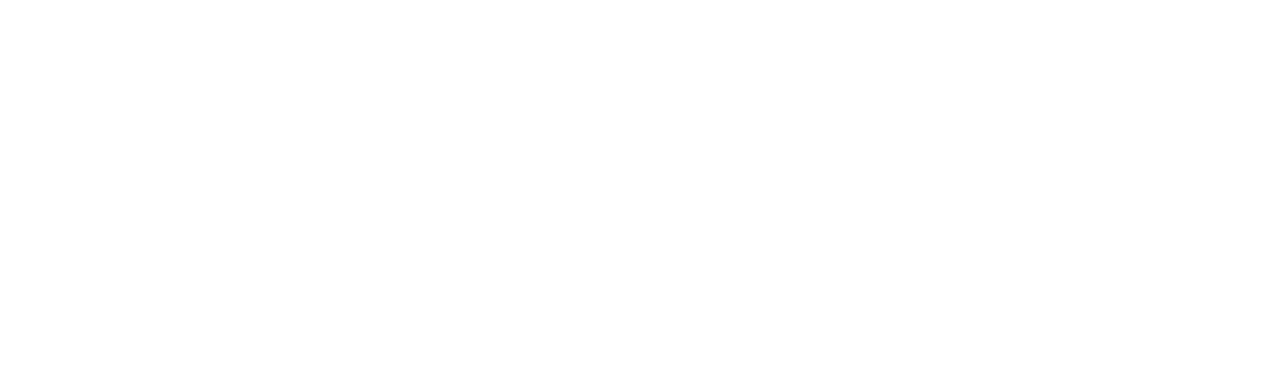
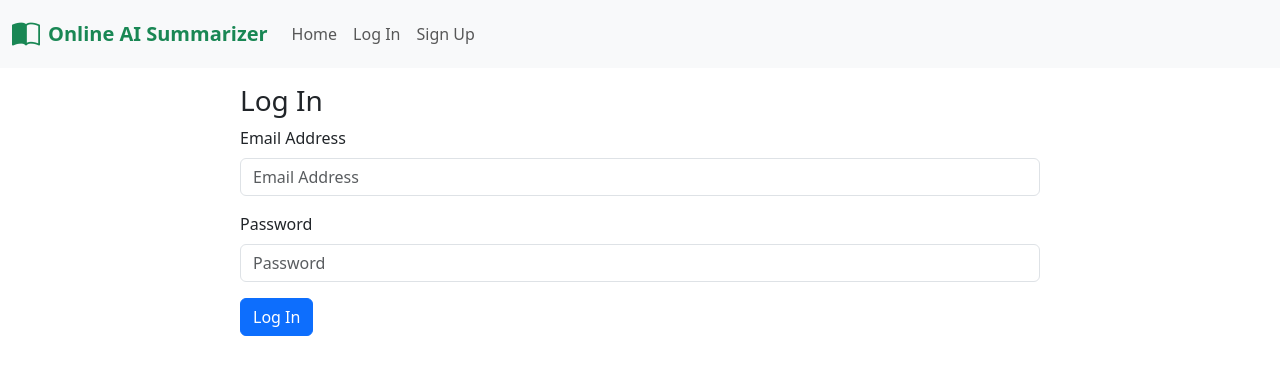
Before and after one commit to jauyeunggithub/ai-summarizer, a Vue app in the folder frontend/: page /login in a window 1280 px wide. Shown: the top 374 px of the page. Built offline with nearby package versions, Linux system fonts and the light colour scheme.

Commit message:
add more pages

```diff
--- /dev/null
+++ b/frontend/src/components/LoggedInTopBar.vue
@@ -0,0 +1,51 @@
+<template>
+  <nav class="navbar navbar-expand-lg navbar-light bg-light">
+    <div class="container-fluid">
+      <router-link
+        class="navbar-brand d-flex justify-content-center align-items-center gap-2"
+        to="/"
+      >
+        <i class="bi bi-book-half fs-3 text-success"></i>
+        <div class="fw-bold text-success">Online AI Summarizer</div>
+      </router-link>
+
+      <button
+        class="navbar-toggler"
+        type="button"
+        data-bs-toggle="collapse"
+        data-bs-target="#navbarNav"
+        aria-controls="navbarNav"
+        aria-expanded="false"
+        aria-label="Toggle navigation"
+      >
+        <span class="navbar-toggler-icon"></span>
+      </button>
+
+      <div class="collapse navbar-collapse" id="navbarNav">
+        <ul class="navbar-nav">
+          <li class="nav-item">
+            <router-link class="nav-link" to="/">Profile</router-link>
+          </li>
+          <li class="nav-item">
+            <router-link class="nav-link" to="/summaries">Summaries</router-link>
+          </li>
+          <li class="nav-item">
+            <button class="nav-link" @click="logOut">Log Out</button>
+          </li>
+        </ul>
+      </div>
+    </div>
+  </nav>
+</template>
+
+<script>
+export default {
+  name: 'LoggedInTopBar',
+  methods: {
+    logOut() {
+      localStorage.clear()
+      this.$router.push('/')
+    },
+  },
+}
+</script>
--- a/frontend/src/http/auth.js
+++ b/frontend/src/http/auth.js
@@ -1,8 +1,8 @@
 import apiClient from '@/plugins/axios'
 
-export const login = ({ username, password }) => {
+export const login = ({ email, password }) => {
   return apiClient.post('/auth/login', {
-    username,
+    email,
     password,
   })
 }
--- a/frontend/src/router/index.js
+++ b/frontend/src/router/index.js
@@ -3,6 +3,8 @@
 import Home from '@/views/Home.vue'
 import Login from '@/views/Login.vue'
 import SignUp from '@/views/SignUp.vue'
+import Profile from '@/views/Profile.vue'
+import Summaries from '@/views/Summaries.vue'
 
 const routes = [
   {
@@ -20,6 +22,16 @@
     name: 'SignUp',
     component: SignUp,
   },
+  {
+    path: '/profile',
+    name: 'Profile',
+    component: Profile,
+  },
+  {
+    path: '/summaries',
+    name: 'Summaries',
+    component: Summaries,
+  },
 ]
 
 const router = createRouter({
--- a/frontend/src/views/Login.vue
+++ b/frontend/src/views/Login.vue
@@ -1 +1,63 @@
-<template></template>
+<template>
+  <TopBar />
+
+  <section class="mx-auto py-3 custom-box">
+    <h1 class="fs-3">Log In</h1>
+
+    <form @submit.prevent="onLogin">
+      <div class="mb-3">
+        <label for="email" class="form-label">Email Address</label>
+        <input
+          type="email"
+          class="form-control"
+          id="email"
+          placeholder="Email Address"
+          v-model="user.email"
+        />
+      </div>
+
+      <div class="mb-3">
+        <label for="password" class="form-label">Password</label>
+        <input
+          type="password"
+          class="form-control"
+          id="password"
+          placeholder="Password"
+          v-model="user.password"
+        />
+      </div>
+
+      <button type="submit" class="btn btn-primary">Log In</button>
+    </form>
+  </section>
+</template>
+
+<script>
+import TopBar from '@/components/TopBar.vue'
+import { login } from '@/http/auth'
+
+export default {
+  name: 'Login',
+  components: {
+    TopBar,
+  },
+  data() {
+    return {
+      user: {
+        email: '',
+        password: '',
+      },
+    }
+  },
+  methods: {
+    async onLogin() {
+      const res = await login(this.user)
+      const {
+        data: { token },
+      } = res
+      localStorage.setItem('token', token)
+      this.$router.push('/summaries')
+    },
+  },
+}
+</script>
--- /dev/null
+++ b/frontend/src/views/Profile.vue
@@ -0,0 +1,18 @@
+<template>
+  <LoggedInTopBar />
+
+  <section class="mx-auto py-3 custom-box">
+    <h1 class="fs-3">Profile</h1>
+  </section>
+</template>
+
+<script>
+import LoggedInTopBar from '@/components/LoggedInTopBar.vue'
+
+export default {
+  name: 'Profile',
+  components: {
+    LoggedInTopBar,
+  },
+}
+</script>
--- a/frontend/src/views/SignUp.vue
+++ b/frontend/src/views/SignUp.vue
@@ -2,15 +2,29 @@
   <TopBar />
 
   <section class="mx-auto py-3 custom-box">
+    <h1 class="fs-3">Sign Up</h1>
+
     <form>
       <div class="mb-3">
-        <label for="email" class="form-label">Email address</label>
-        <input type="email" class="form-control" id="email" placeholder="Enter email" />
+        <label for="email" class="form-label">Email Address</label>
+        <input
+          type="email"
+          class="form-control"
+          id="email"
+          placeholder="Email Address"
+          v-model="user.email"
+        />
       </div>
 
       <div class="mb-3">
         <label for="password" class="form-label">Password</label>
-        <input type="password" class="form-control" id="password" placeholder="Password" />
+        <input
+          type="password"
+          class="form-control"
+          id="password"
+          placeholder="Password"
+          v-model="user.password"
+        />
       </div>
 
       <div class="mb-3">
@@ -20,17 +34,30 @@
           class="form-control"
           id="confirmPassword"
           placeholder="Confirm Password"
+          v-model="user.confirmPassword"
         />
       </div>
 
       <div class="mb-3">
         <label for="firstName" class="form-label">First Name</label>
-        <input type="text" class="form-control" id="firstName" placeholder="First Name" />
+        <input
+          type="text"
+          class="form-control"
+          id="firstName"
+          placeholder="First Name"
+          v-model="user.firstName"
+        />
       </div>
 
       <div class="mb-3">
         <label for="lastName" class="form-label">Last Name</label>
-        <input type="password" class="form-control" id="lastName" placeholder="Last Name" />
+        <input
+          type="password"
+          class="form-control"
+          id="lastName"
+          placeholder="Last Name"
+          v-model="user.lastName"
+        />
       </div>
 
       <div id="card-element" class="mb-3"></div>
--- /dev/null
+++ b/frontend/src/views/Summaries.vue
@@ -0,0 +1,18 @@
+<template>
+  <LoggedInTopBar />
+
+  <section class="mx-auto py-3 custom-box">
+    <h1 class="fs-3">Welcome</h1>
+  </section>
+</template>
+
+<script>
+import LoggedInTopBar from '@/components/LoggedInTopBar.vue'
+
+export default {
+  name: 'Summaries',
+  components: {
+    LoggedInTopBar,
+  },
+}
+</script>
```
